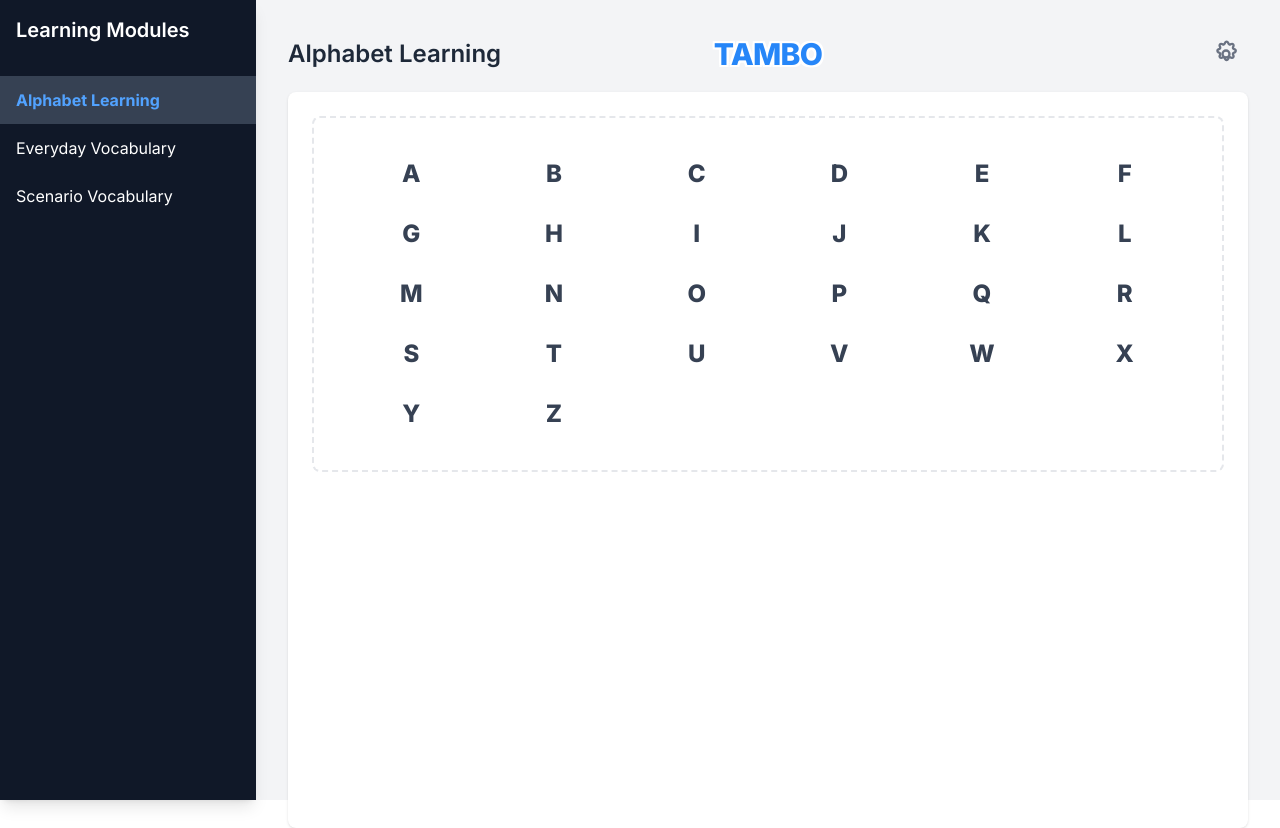
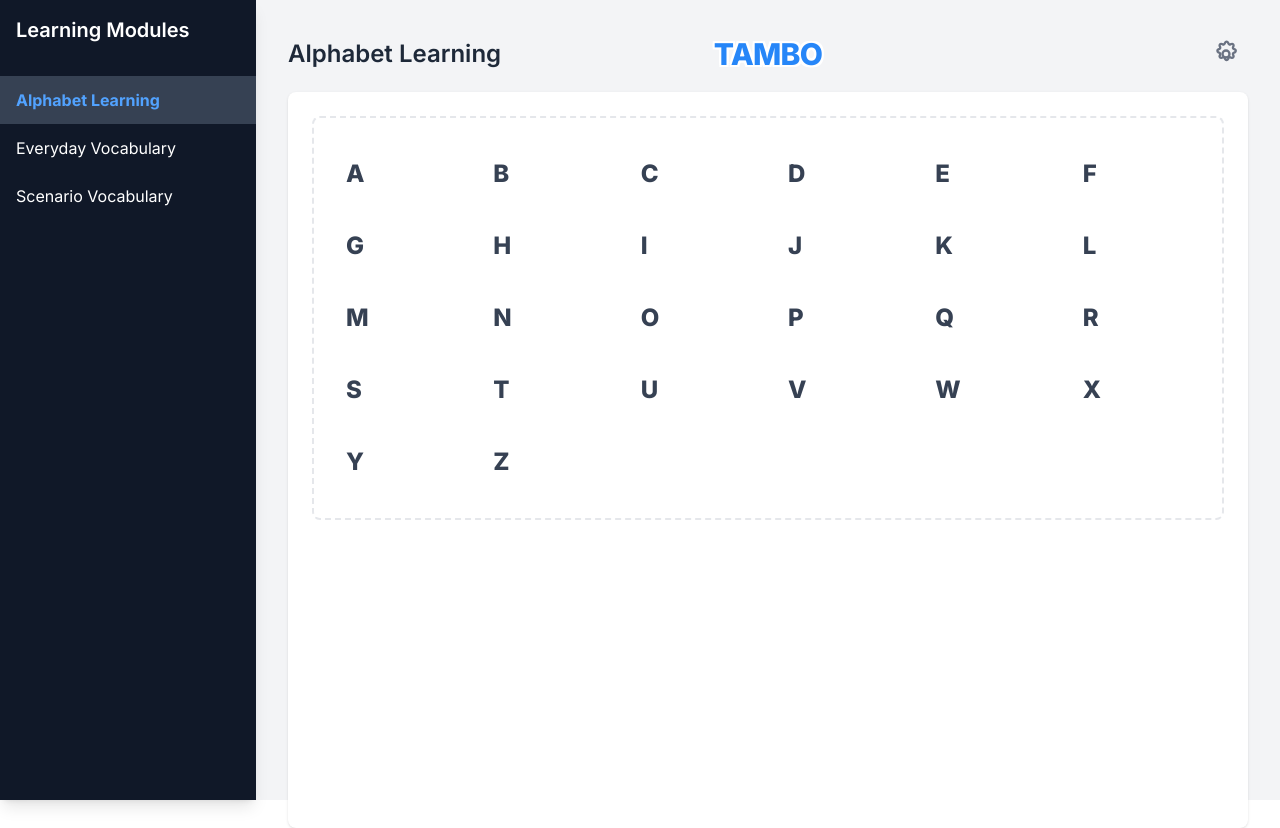
Before and after one commit to Amar2K111/PennPad, a Next.js app in the folder OneDrive/Bureau/tambo/tambo/: page /tutor in a window 1280 px wide. Built offline with nearby package versions, Linux system fonts and the light colour scheme; no server answers; sample sign-in values are in the browser's storage.

Commit message:
Clean and balanced 6-column alphabet grid in bordered rectangle

```diff
--- a/OneDrive/Bureau/tambo/tambo/src/app/tutor/page.tsx
+++ b/OneDrive/Bureau/tambo/tambo/src/app/tutor/page.tsx
@@ -155,10 +155,11 @@
         </div>
         <div className="bg-white rounded-lg shadow-sm p-6 h-full">
           <div className="border-2 border-dashed border-gray-200 rounded-lg p-8 text-center">
-            <div className="grid grid-cols-6 gap-3 justify-center items-center">
+            <div className="grid grid-cols-6 gap-x-10 gap-y-6 justify-center items-center w-full max-w-4xl mx-auto">
               {Array.from({ length: 26 }, (_, i) => (
-                <div key={i} className="text-2xl font-extrabold text-gray-700 py-2">
-                  {String.fromCharCode(65 + i)}
+                <div key={i} className="flex items-center justify-start py-2">
+                  <span className="text-2xl font-extrabold text-gray-700 mr-6">{String.fromCharCode(65 + i)}</span>
+                  <span className="inline-block min-w-[120px] h-6 align-middle"></span>
                 </div>
               ))}
             </div>
```
